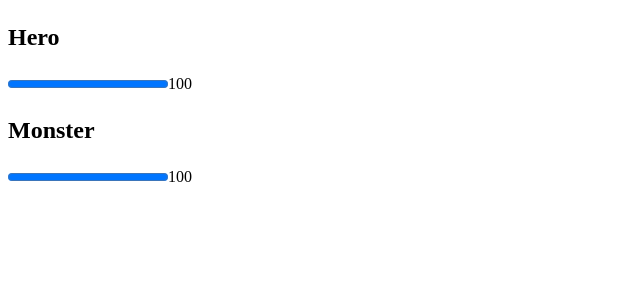
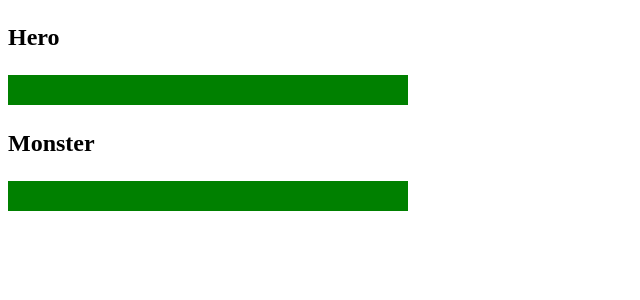
Before and after one commit to AoiLeyos/MonsterSlayerAngular, an Angular app: page / in a window 1280 px wide. Shown: the top 300 px of the page, without its empty margins (0-640 px from the left). Built offline with nearby package versions, Linux system fonts and the light colour scheme.

Commit message:
feat(health-bar) Input for progress value

```diff
--- a/src/app/health-bar/health-bar.component.css
+++ b/src/app/health-bar/health-bar.component.css
@@ -0,0 +1,5 @@
+progress {
+    border-radius: 20px;
+    height: 30px;
+    width: 400px;
+}
--- a/src/app/health-bar/health-bar.component.html
+++ b/src/app/health-bar/health-bar.component.html
@@ -1,5 +1,4 @@
 <h2>
     <ng-content></ng-content>
 </h2>
-<progress value="100" max="100"></progress>
-<span>100</span>
+<progress [value]="value" max=" 100"></progress>
--- a/src/app/health-bar/health-bar.component.ts
+++ b/src/app/health-bar/health-bar.component.ts
@@ -1,4 +1,5 @@
-import { Component } from '@angular/core';
+import { Component, Input } from '@angular/core';
+import { MonsterHealthService } from '../services/monster-health.service';
 
 @Component({
   selector: 'app-health-bar',
@@ -8,5 +9,6 @@ import { Component } from '@angular/core';
   styleUrl: './health-bar.component.css'
 })
 export class HealthBarComponent {
-
+  constructor(public monsterHealthService: MonsterHealthService) { }
+  @Input() value: number = 100
 }
```
